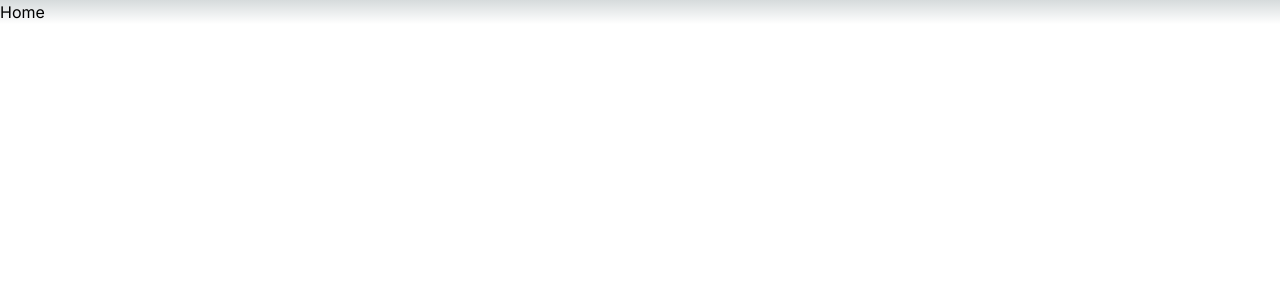
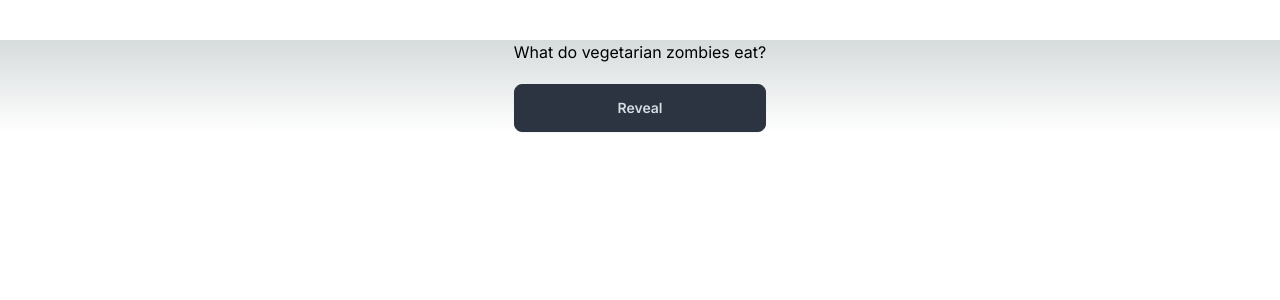
Before and after one commit to sudothai/puns, a Next.js app: page / in a window 1280 px wide. Shown: the top 300 px of the page. Built offline with nearby package versions, Linux system fonts and the light colour scheme.

Commit message:
basic components

```diff
--- /dev/null
+++ b/app/components/Answer.tsx
@@ -0,0 +1,7 @@
+const Answer = () => {
+  return (
+    <div>Answer</div>
+  )
+}
+
+export default Answer
--- /dev/null
+++ b/app/components/Button.tsx
@@ -0,0 +1,7 @@
+const Button = () => {
+  return (
+    <button className="btn btn-neutral mt-5">Reveal</button>
+  )
+}
+
+export default Button
--- /dev/null
+++ b/app/components/Question.tsx
@@ -0,0 +1,9 @@
+const Question = () => {
+  return (
+    <div>
+        <h1>What do vegetarian zombies eat?</h1>
+    </div>
+  )
+}
+
+export default Question
--- a/app/page.tsx
+++ b/app/page.tsx
@@ -1,6 +1,13 @@
+import Question from "./components/Question"
+import Button from "./components/Button"
+import Answer from "./components/Answer"
+
 const Home = () => {
   return (
-    <div>Home</div>
+    <main className="grid items-center justify-center mt-10">
+      <Question />
+      <Button />
+    </main>
   )
 }
 
--- a/tailwind.config.ts
+++ b/tailwind.config.ts
@@ -15,6 +15,6 @@ const config: Config = {
       },
     },
   },
-  plugins: [require("daisyui")],
+  plugins: [require("@tailwindcss/typography"), require("daisyui")],
 }
 export default config
```
